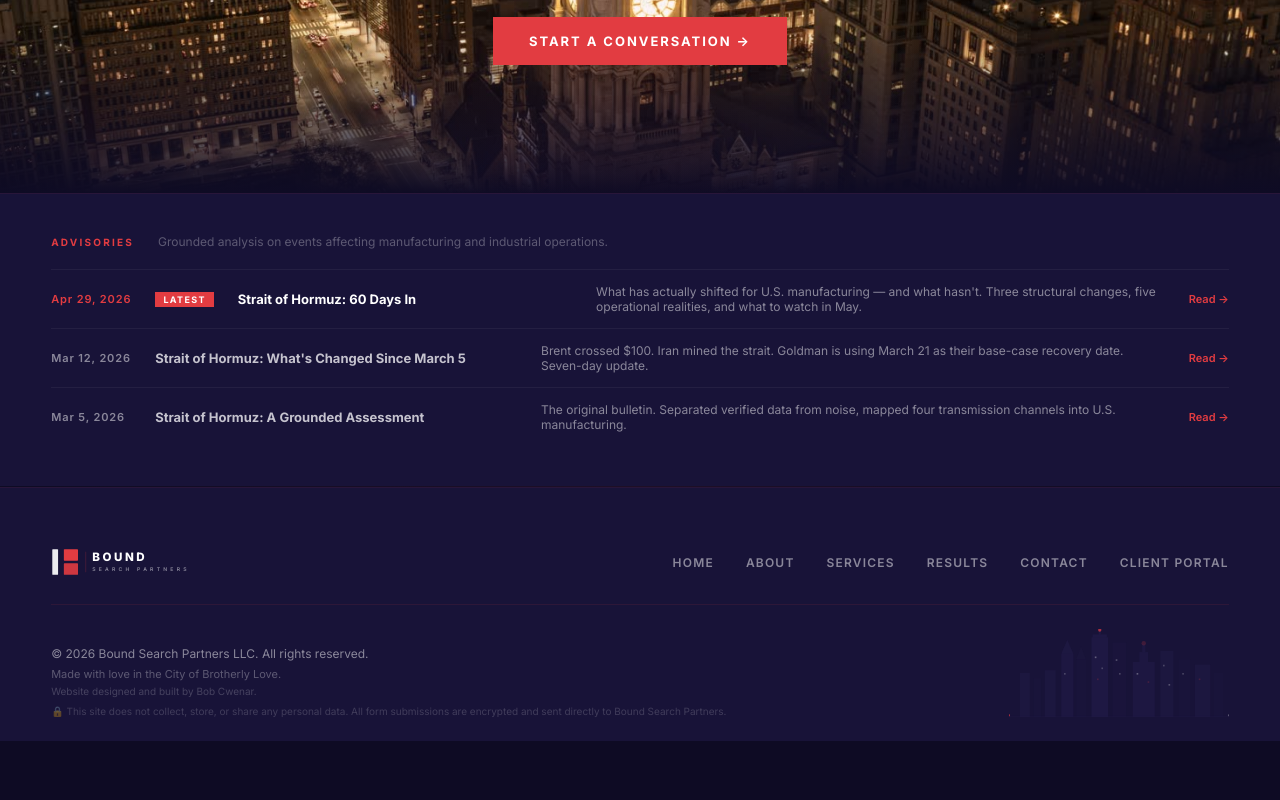
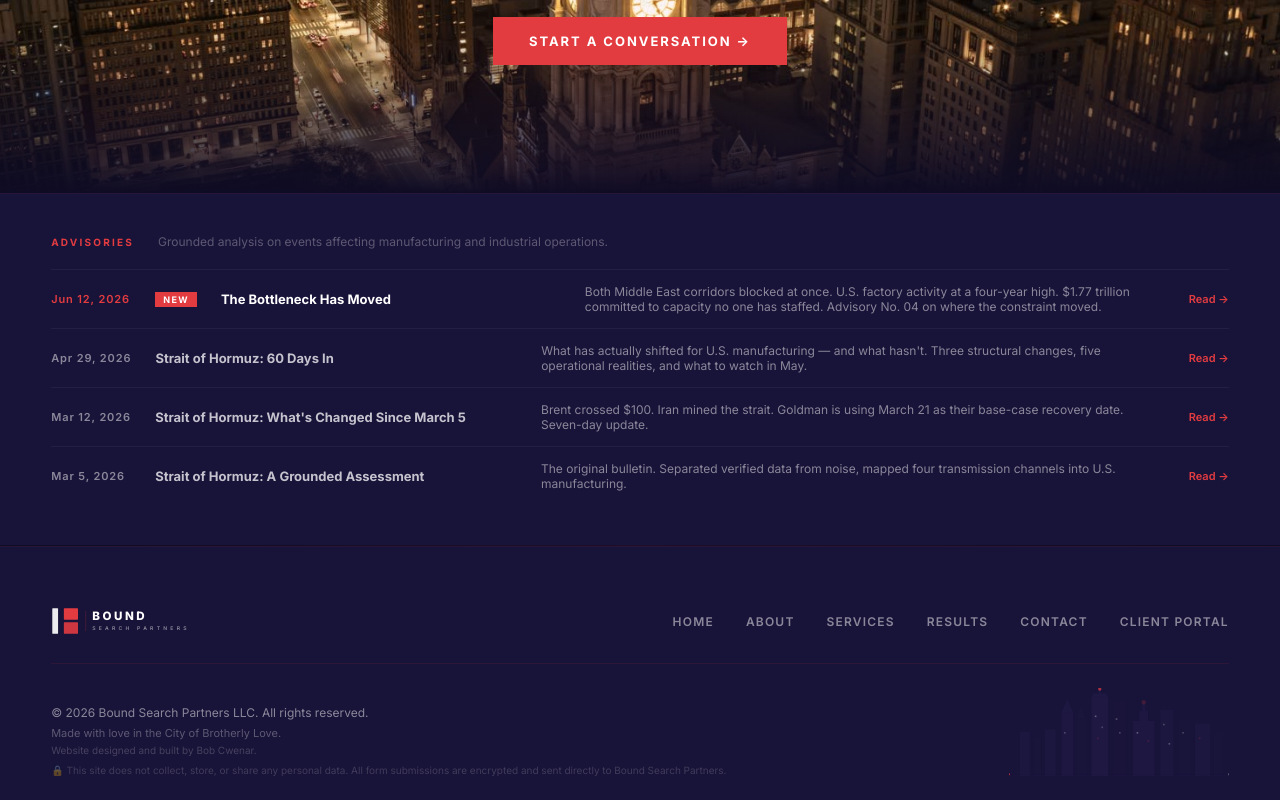
Before and after one commit to rc562/bound-search-partners, a React (Vite) app: page / in a window 1280 px wide. Shown: the part 7237-8037 px from the top of the page. Before the commit the page ends 7978 px from the top, so only its background shows below. Built offline with nearby package versions, Linux system fonts and the light colour scheme.

Commit message:
Advisory No. 04: The Bottleneck Has Moved

```diff
--- a/src/App.jsx
+++ b/src/App.jsx
@@ -956,7 +956,8 @@ export default function App() {
           {/* Advisory list */}
           <div style={{display:"flex",flexDirection:"column"}}>
             {[
-{date:"Apr 29, 2026", badge:"Latest", title:"Strait of Hormuz: 60 Days In", desc:"What has actually shifted for U.S. manufacturing — and what hasn't. Three structural changes, five operational realities, and what to watch in May.", href:"/BSP_Hormuz_Update_April29.pdf", featured:true},
+{date:"Jun 12, 2026", badge:"New", title:"The Bottleneck Has Moved", desc:"Both Middle East corridors blocked at once. U.S. factory activity at a four-year high. $1.77 trillion committed to capacity no one has staffed. Advisory No. 04 on where the constraint moved.", href:"/BSP_Advisory_2026-06-12.pdf", featured:true},
+              {date:"Apr 29, 2026", badge:"", title:"Strait of Hormuz: 60 Days In", desc:"What has actually shifted for U.S. manufacturing — and what hasn't. Three structural changes, five operational realities, and what to watch in May.", href:"/BSP_Hormuz_Update_April29.pdf", featured:false},
               {date:"Mar 12, 2026", badge:"", title:"Strait of Hormuz: What's Changed Since March 5", desc:"Brent crossed $100. Iran mined the strait. Goldman is using March 21 as their base-case recovery date. Seven-day update.", href:"/BSP_Hormuz_Update_March12.pdf", featured:false},
               {date:"Mar 5, 2026", badge:"", title:"Strait of Hormuz: A Grounded Assessment", desc:"The original bulletin. Separated verified data from noise, mapped four transmission channels into U.S. manufacturing.", href:"/BSP_Hormuz_Client_Bulletin_March2026.pdf", featured:false},
             ].map((item,i) => (
```
Also changed, not shown: 1 other file (tests, documents, lock files or other folders).
